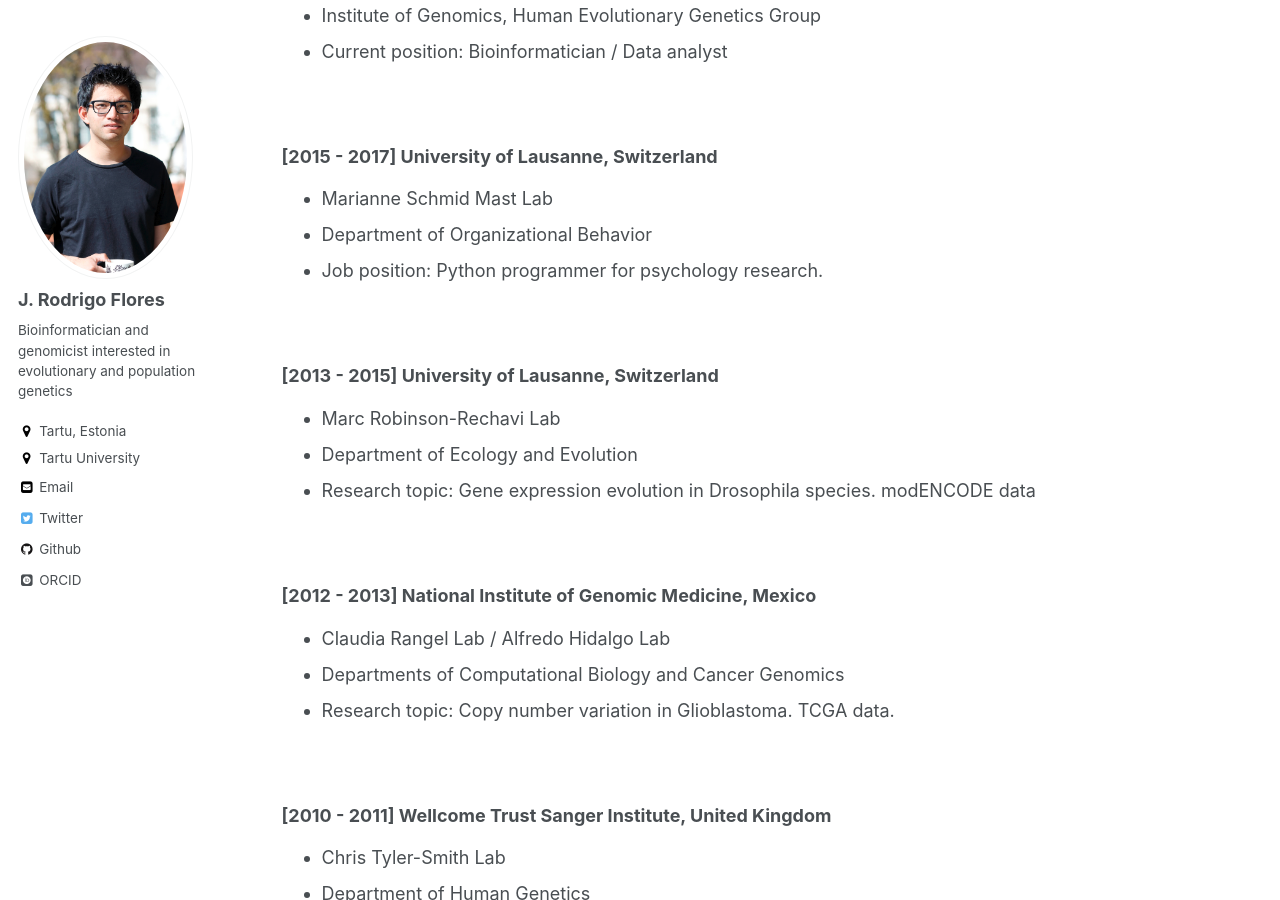
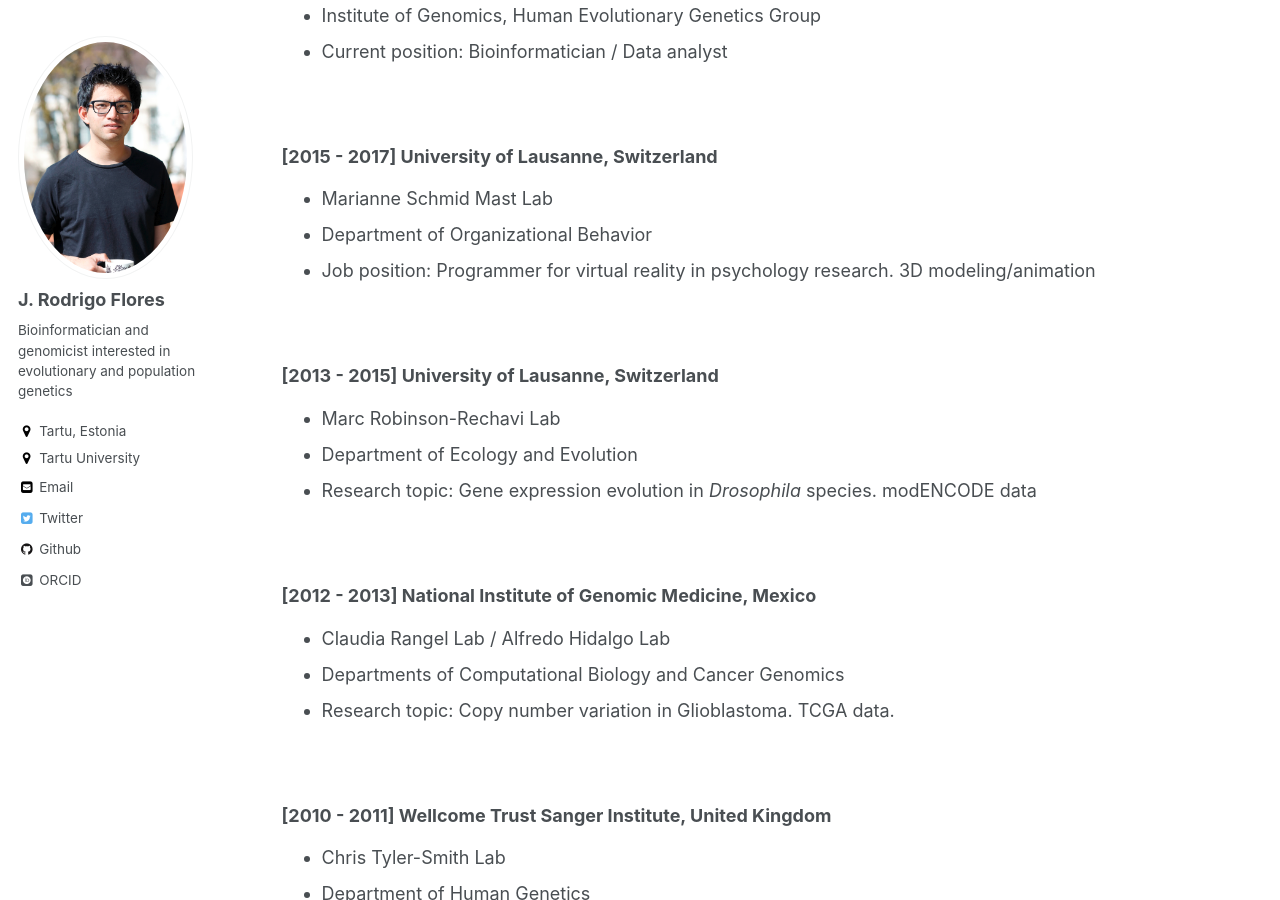
Before and after one commit to JRodrigoF/JRodrigoFlores.github.io, a Jekyll site: the page built from _pages/cv.md, in a window 1280 px wide and 900 px high, scrolled down 451 px. Built offline with Jekyll 4.4.1, drawn with Linux system fonts in a browser that asks for light colours; some web fonts are replaced.

Commit message:
Update cv.md

```diff
--- a/_pages/cv.md
+++ b/_pages/cv.md
@@ -30,14 +30,14 @@ Research and Work experience
 
   * Marianne Schmid Mast Lab
   * Department of Organizational Behavior
-  * Job position: Python programmer for psychology research.
+  * Job position: Programmer for virtual reality in psychology research. 3D modeling/animation
 
 <br/>
 ### [2013 - 2015] University of Lausanne, Switzerland
 
   * Marc Robinson-Rechavi Lab
   * Department of Ecology and Evolution
-  * Research topic: Gene expression evolution in Drosophila species. modENCODE data
+  * Research topic: Gene expression evolution in _Drosophila_ species. modENCODE data
 
 <br/>
 ### [2012 - 2013] National Institute of Genomic Medicine, Mexico
```
